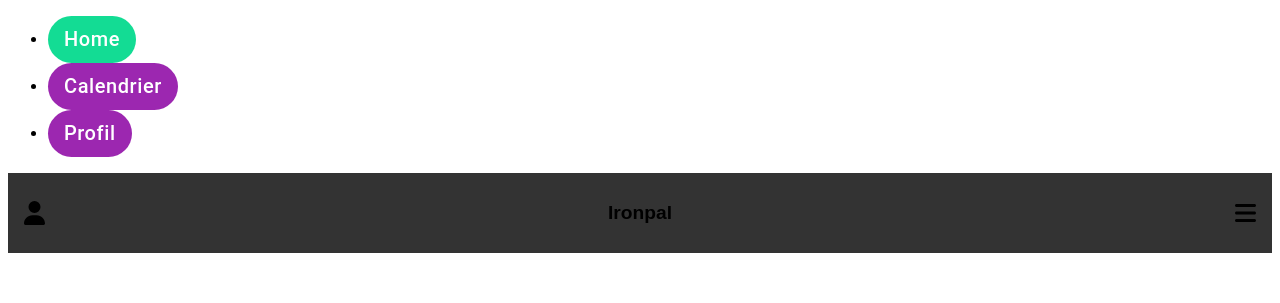
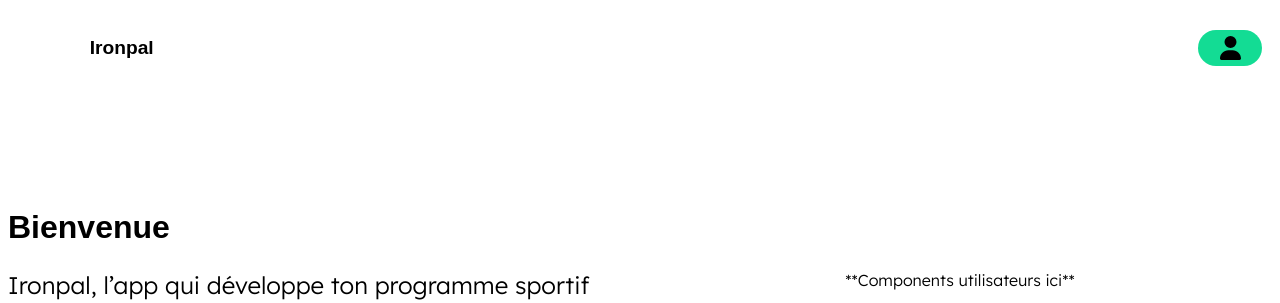
Before and after one commit to Browaeys-Gerin-Valerian/ironpal, a React (Vite) app in the folder frontend/: page / in a window 1280 px wide. Shown: the top 303 px of the page. Built offline with nearby package versions, Linux system fonts and the light colour scheme; a web font is replaced by a local one.

Commit message:
modif nav version mobile + desktop

```diff
--- a/frontend/src/App.tsx
+++ b/frontend/src/App.tsx
@@ -1,7 +1,7 @@
 import React from "react";
 import Nav from './components/Nav';
-import { BrowserRouter as Router, Routes, Route, Link } from "react-router-dom";
-import { Button, ThemeProvider } from '@mui/material';
+import { BrowserRouter as Router, Routes, Route } from "react-router-dom";
+import { ThemeProvider } from '@mui/material';
 import theme from "./styles/theme";
 import "./styles/headings.css";
 import Home from "./screens/Home";
@@ -13,27 +13,7 @@ const App: React.FC = () => {
     <ThemeProvider theme={theme}>
       <Router>
         <div>
-
-          <nav>
-            <ul>
-              <li>
-                <Link to="/">
-                  <Button variant="contained" color="primary">Home</Button>
-                </Link>
-              </li>
-              <li>
-                <Link to="/calendrier">
-                  <Button variant="contained" color="secondary">Calendrier</Button>
-                </Link>
-              </li>
-              <li>
-                <Link to="/profil">
-                  <Button variant="contained" color="secondary">Profil</Button>
-                </Link>
-              </li>
-            </ul>
-          </nav>
-
+          {/* Composant Nav gère désormais la navigation */}
           <Nav />
           <Routes>
             <Route path="/" element={<Home />} />
--- a/frontend/src/components/Nav.tsx
+++ b/frontend/src/components/Nav.tsx
@@ -2,28 +2,24 @@
 import React, { useState, useEffect, useRef } from 'react';
 import { FontAwesomeIcon } from '@fortawesome/react-fontawesome';
 import { faUser, faBars } from '@fortawesome/free-solid-svg-icons';
+import { Button, Grid, useMediaQuery, useTheme } from '@mui/material';
+import { Link, useLocation } from 'react-router-dom';
 import '../styles/nav.css';
 
 const Nav: React.FC = () => {
+  const theme = useTheme();
+  const isDesktop = useMediaQuery(theme.breakpoints.up('md')); // Définit le point de rupture pour passer en version desktop
+  const location = useLocation();
   const [showPopup, setShowPopup] = useState(false);
   const [showMenu, setShowMenu] = useState(false);
   const popupRef = useRef<HTMLDivElement>(null);
   const menuRef = useRef<HTMLDivElement>(null);
   const hamburgerButtonRef = useRef<HTMLButtonElement>(null);
 
-  // Function to toggle the visibility of the profile popup
-  const togglePopup = () => {
-    setShowPopup(!showPopup);
-  };
+  const togglePopup = () => setShowPopup(!showPopup);
+  const toggleMenu = () => setShowMenu(!showMenu);
 
-  // Function to toggle the visibility of the hamburger menu
-  const toggleMenu = () => {
-    setShowMenu(!showMenu); // Toggles the state of menu visibility
-  };
-
-  // Close the popup or menu when the user clicks outside of them
   const handleClickOutside = (event: MouseEvent) => {
-    // Check if the user clicked outside the menu and hamburger button
     if (
       menuRef.current &&
       !menuRef.current.contains(event.target as Node) &&
@@ -33,71 +29,135 @@ const Nav: React.FC = () => {
       setShowMenu(false);
     }
 
-    // Check if the user clicked outside the profile popup
     if (popupRef.current && !popupRef.current.contains(event.target as Node)) {
       setShowPopup(false);
     }
   };
 
-  // Attach global event listener to detect clicks outside of the popup/menu
   useEffect(() => {
     document.addEventListener('mousedown', handleClickOutside);
-    return () => {
-      document.removeEventListener('mousedown', handleClickOutside);
-    };
+    return () => document.removeEventListener('mousedown', handleClickOutside);
   }, [showPopup, showMenu]);
 
+  // Fonction pour déterminer la couleur active du bouton
+  const getButtonColor = (path: string) => (location.pathname === path ? 'primary' : 'secondary');
+
   return (
-    <header className="nav-header">
-      {/* User icon on the left with a click event */}
-      <button className="nav-button" onClick={togglePopup}>
-        <FontAwesomeIcon icon={faUser} className="nav-icon" />
-      </button>
+    <header className="nav-header" style={{ backgroundColor: '#FFF' }}>
+      <Grid container alignItems="center" justifyContent="space-between">
+        {/* Version Mobile : Icone utilisateur à gauche, logo au centre, menu hamburger à droite */}
+        {!isDesktop && (
+          <>
+            {/* Icône utilisateur à gauche */}
+            <Grid item xs={4} display="flex" justifyContent="flex-start">
+              <Button
+                variant="contained"
+                color="primary"
+                onClick={togglePopup}
+                className="profile-button"
+              >
+                <FontAwesomeIcon icon={faUser} className="nav-icon" />
+              </Button>
+            </Grid>
 
-      {/* Popup that appears when clicking on the user icon */}
+            {/* Logo au centre */}
+            <Grid item xs={4} display="flex" justifyContent="center">
+              <div className="nav-logo">
+                <Link to="/" style={{ textDecoration: 'none', color: '#000' }}>
+                  <h1>Ironpal</h1>
+                </Link>
+              </div>
+            </Grid>
+
+            {/* Menu hamburger à droite */}
+            <Grid item xs={4} display="flex" justifyContent="flex-end">
+              <Button
+                variant="contained"
+                color="primary"
+                ref={hamburgerButtonRef}
+                onClick={toggleMenu}
+                className="hamburger-button"
+              >
+                <FontAwesomeIcon icon={faBars} className="nav-icon" />
+              </Button>
+            </Grid>
+          </>
+        )}
+
+        {/* Version Desktop : Logo à gauche, navigation au centre, bouton profil à droite */}
+        {isDesktop && (
+          <>
+            <Grid item md={2}>
+              <div className="nav-logo">
+                <Link to="/" style={{ textDecoration: 'none', color: '#000' }}>
+                  <h1>Ironpal</h1>
+                </Link>
+              </div>
+            </Grid>
+
+            <Grid item md={6}>
+              <Grid container justifyContent="center" spacing={2}>
+                <Grid item>
+                  <Link to="/" style={{ textDecoration: 'none' }}>
+                    <Button variant="text" color={getButtonColor('/')}>Home</Button>
+                  </Link>
+                </Grid>
+                <Grid item>
+                  <Link to="/calendrier" style={{ textDecoration: 'none' }}>
+                    <Button variant="text" color={getButtonColor('/calendrier')}>Calendrier</Button>
+                  </Link>
+                </Grid>
+                <Grid item>
+                  <Link to="/profil" style={{ textDecoration: 'none' }}>
+                    <Button variant="text" color={getButtonColor('/profil')}>Profil</Button>
+                  </Link>
+                </Grid>
+              </Grid>
+            </Grid>
+
+            <Grid item md={2} display="flex" justifyContent="flex-end">
+              <Button
+                variant="contained"
+                color="primary"
+                onClick={togglePopup}
+                className="profile-button"
+              >
+                <FontAwesomeIcon icon={faUser} className="nav-icon" />
+              </Button>
+            </Grid>
+          </>
+        )}
+      </Grid>
+
+      {/* Pop-up profil pour le bouton utilisateur */}
       {showPopup && (
         <div className="profile-popup" ref={popupRef}>
           <ul>
-            <li>Modify personal information</li>
-            <li>Log out</li>
+            <li>Modifier les informations personnelles</li>
+            <li>Déconnexion</li>
           </ul>
         </div>
       )}
 
-      {/* Center logo */}
-      <div className="nav-logo">
-        <h1>Ironpal</h1>
-      </div>
-
-      {/* Hamburger icon on the right with a click event */}
-      <button className="nav-button" ref={hamburgerButtonRef} onClick={toggleMenu}>
-        <FontAwesomeIcon icon={faBars} className="nav-icon" />
-      </button>
-
-      {/* Vertical dropdown menu that appears below the hamburger icon */}
-      {showMenu && (
+      {/* Menu déroulant pour mobile */}
+      {showMenu && !isDesktop && (
         <div className="hamburger-popup" ref={menuRef}>
-          <ul>
-            <li>My Profile</li>
-            <li>My Sessions</li>
-            <li>Add a Session</li>
-
-            {/* <li>
-              <Link to="/">
-                <Button variant="contained" color="primary">Home</Button>
+          <ul style={{ listStyleType: 'none', padding: 0 }}>
+            <li>
+              <Link to="/" style={{ textDecoration: 'none' }}>
+                <Button variant="contained" color={getButtonColor('/')}>Home</Button>
               </Link>
             </li>
             <li>
-              <Link to="/calendrier">
-                <Button variant="contained" color="secondary">Calendrier</Button>
+              <Link to="/calendrier" style={{ textDecoration: 'none' }}>
+                <Button variant="contained" color={getButtonColor('/calendrier')}>Calendrier</Button>
               </Link>
             </li>
             <li>
-              <Link to="/profil">
-                <Button variant="contained" color="secondary">Profil</Button>
+              <Link to="/profil" style={{ textDecoration: 'none' }}>
+                <Button variant="contained" color={getButtonColor('/profil')}>Profil</Button>
               </Link>
-            </li> */}
-
+            </li>
           </ul>
         </div>
       )}
--- /dev/null
+++ b/frontend/src/styles/Nav.css
@@ -0,0 +1,88 @@
+.nav-header {
+    display: flex;
+    justify-content: space-between;
+    align-items: center;
+    padding: 10px;
+    background-color: #333;
+    color: white;
+    height: 60px;
+  }
+
+  .nav-button {
+    background: none;
+    border: none;
+    color: white;
+    font-size: 1.5rem;
+    cursor: pointer;
+    position: relative;
+  }
+
+  .nav-icon {
+    font-size: 24px;
+  }
+
+  .nav-logo h1 {
+    font-size: 1.2rem;
+    text-align: center;
+    margin: 0;
+  }
+
+  .profile-popup {
+    position: absolute;
+    top: 40px;
+    left: 0;
+    background-color: white;
+    color: black;
+    border: 1px solid #ccc;
+    border-radius: 4px;
+    box-shadow: 0 4px 8px rgba(0, 0, 0, 0.1);
+    padding: 10px;
+    z-index: 1000;
+    width: 200px;
+  }
+
+  .profile-popup ul {
+    list-style: none;
+    padding: 0;
+    margin: 0;
+    font-size: 14px;
+  }
+
+  .profile-popup li {
+    padding: 10px;
+    cursor: pointer;
+  }
+
+  .profile-popup li:hover {
+    background-color: #f0f0f0;
+  }
+
+  .hamburger-popup {
+    position: absolute;
+    top: 60px;
+    right: 10px;
+    background-color: white;
+    color: black;
+    border: 1px solid #ccc;
+    border-radius: 4px;
+    box-shadow: 0 4px 8px rgba(0, 0, 0, 0.1);
+    padding: 10px;
+    z-index: 1000;
+    width: 200px;
+  }
+
+  .hamburger-popup ul {
+    list-style: none;
+    padding: 0;
+    margin: 0;
+    font-size: 14px;
+  }
+
+  .hamburger-popup li {
+    padding: 10px;
+    cursor: pointer;
+  }
+
+  .hamburger-popup li:hover {
+    background-color: #f0f0f0;
+  }
```
